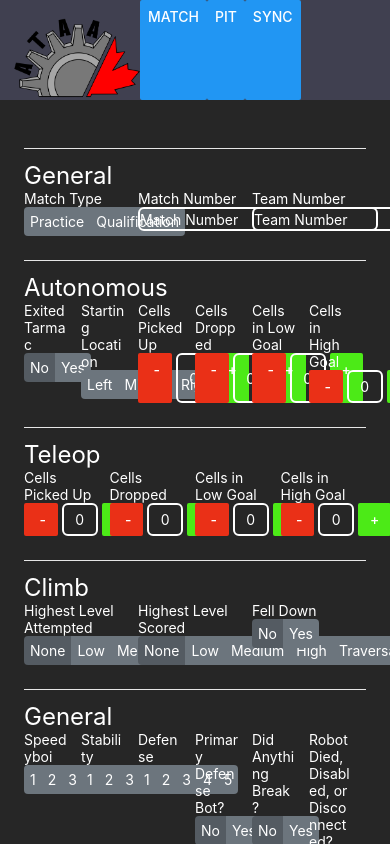
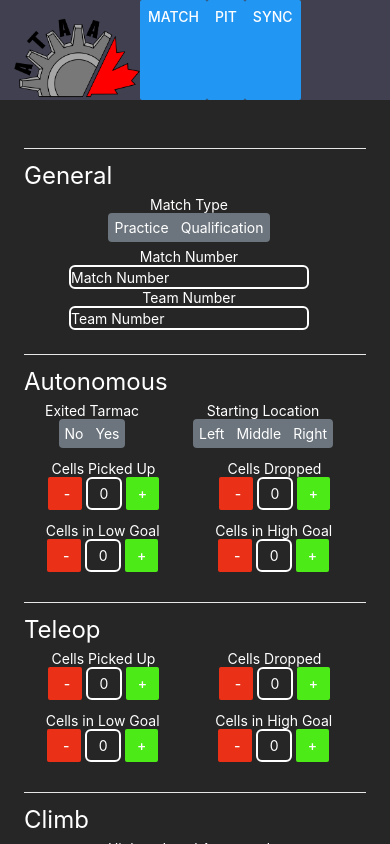
Before and after one commit to ATAARobotics/Scouty-McScout20, a React Native app: screen / in a window 390 px wide. Built offline with nearby package versions, Linux system fonts and the light colour scheme.

Commit message:
Fix Phone, Fix Button, Hid Padding, Fix Wrap, fix alignment, fix spacing

```diff
--- a/app.json
+++ b/app.json
@@ -3,7 +3,6 @@
     "name": "Scouty-McScout22",
     "slug": "Scouty-McScout22",
     "version": "1.0.0",
-    "orientation": "landscape",
     "icon": "./assets/icon.png",
     "splash": {
       "image": "./assets/splash.png",
--- a/src/components/Choice.tsx
+++ b/src/components/Choice.tsx
@@ -6,12 +6,14 @@ const style = StyleSheet.create({
 		color: "#ffffff",
 	},
 	container: {
-		flex: 1,
+		//flex: 1,
 		marginRight: 12,
+		marginVertical: 6,
+		alignItems: "center"
 	},
 	buttons: {
 		flexGrow: 0,
-		flexShirink: 1,
+		flexShrink: 1,
 		flexBasis: "auto",
 		flexDirection: "row",
 	},
--- a/src/components/NumberLine.tsx
+++ b/src/components/NumberLine.tsx
@@ -3,9 +3,10 @@ import { StyleSheet, Text, TextInput, View } from "react-native";
 
 const style = StyleSheet.create({
 	container: {
-		flex: 1,
+		//flex: 1,
 		flexDirection: "column",
 		marginRight: 12,
+		alignItems: "center",
 	},
 	label: {
 		color: "#ffffff",
--- a/src/components/NumberUpDown.tsx
+++ b/src/components/NumberUpDown.tsx
@@ -6,9 +6,11 @@ const style = StyleSheet.create({
 		color: "#ffffff",
 	},
 	container: {
-		flex: 1,
+		//flex: 1,
 		flexDirection: "column",
 		marginRight: 12,
+		marginVertical: 6,
+		alignItems: "center",
 	},
 	panel: {
 		flex: 1,
--- a/src/pages/Match.tsx
+++ b/src/pages/Match.tsx
@@ -17,6 +17,7 @@ const style = StyleSheet.create({
 	inner: {
 		flexDirection: "row",
 		flexWrap: "wrap",
+		justifyContent: "space-around",
 
 	},
 	header: {
@@ -39,7 +40,7 @@ export default function Match(): JSX.Element {
 		matchCategory: undefined,
 		team: undefined,
 		auto: {
-			exitedTarmac: false,
+			exitedTarmac: undefined,
 			startingLocation: undefined,
 			cellsAcquired: 0,
 			cellsDropped: 0,
@@ -55,14 +56,14 @@ export default function Match(): JSX.Element {
 		climb: {
 			highestAttempted: 0,
 			highestScored: 0,
-			fell: false,
+			fell: undefined,
 		},
 		speed: undefined,
 		stability: undefined,
 		defense: undefined,
-		isPrimaryDefence: false,
-		wasDisabled: false,
-		wasBroken: false,
+		isPrimaryDefence: undefined,
+		wasDisabled: undefined,
+		wasBroken: undefined,
 		notes: "",
 	});
 
@@ -139,6 +140,8 @@ export default function Match(): JSX.Element {
 					options={["Left", "Middle", "Right"]}
 					label="Starting Location"
 				/>
+				</View>
+				<View style={style.inner}>
 				<NumberUpDown
 					setState={(s) =>
 						setState({
@@ -317,7 +320,7 @@ export default function Match(): JSX.Element {
 				}
 			/>
 			<Text style={style.header}>
-				This is padding please ignore it because react native is bad.
+
 			</Text>
 		</View>
 	);
```
Also changed, not shown: src/util/database.ts (+5 -5 lines).
